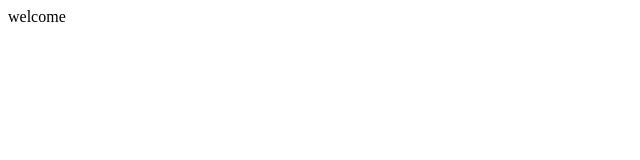
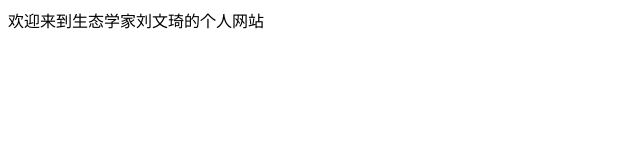
Before and after one commit to Stuck1224/Stuck1224.github.io, a plain HTML site: page index.html in a window 1280 px wide. Shown: the whole page, without its empty margins (0-640 px from the left). Drawn offline with Linux system fonts and the light colour scheme.

Commit message:
Update index.html

```diff
--- a/index.html
+++ b/index.html
@@ -5,6 +5,6 @@
     <title>newventure</title>
 </head>
 <body>
-welcome
+欢迎来到生态学家刘文琦的个人网站
 </body>
 </html>
```
